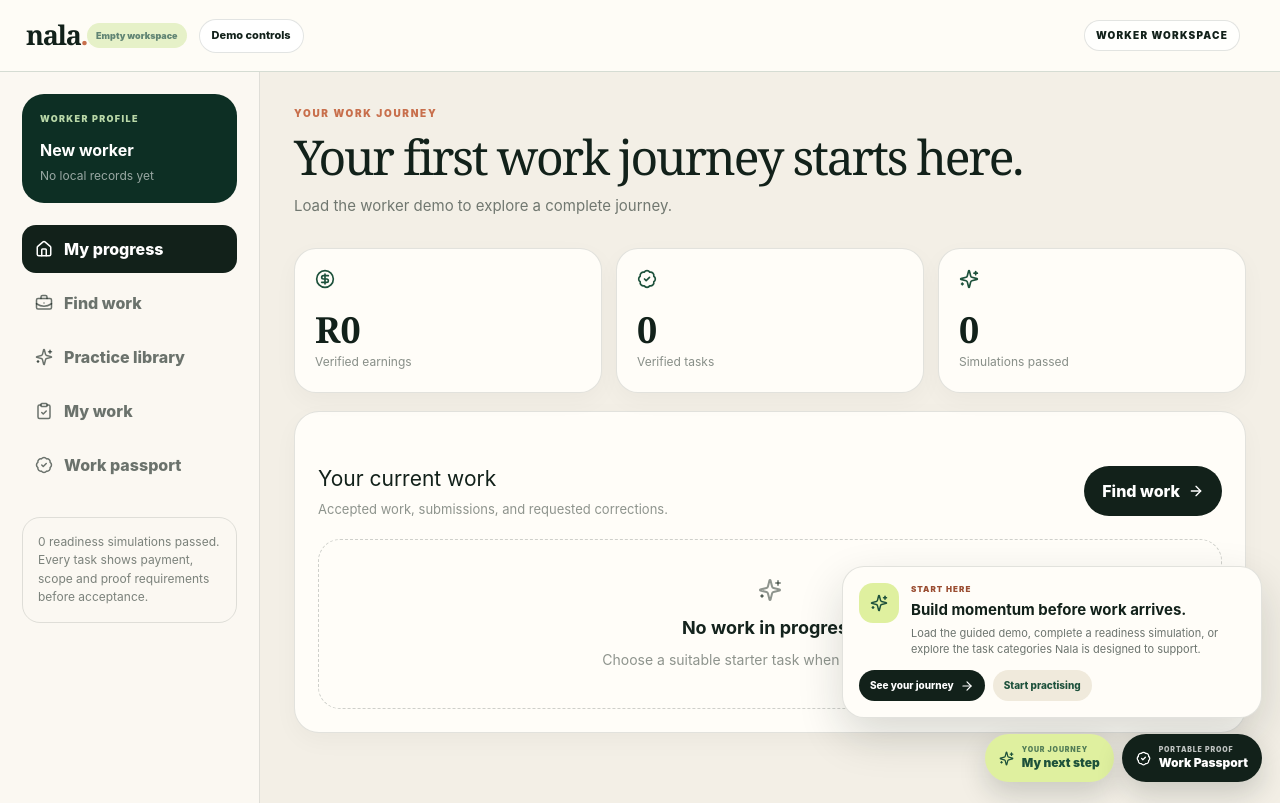
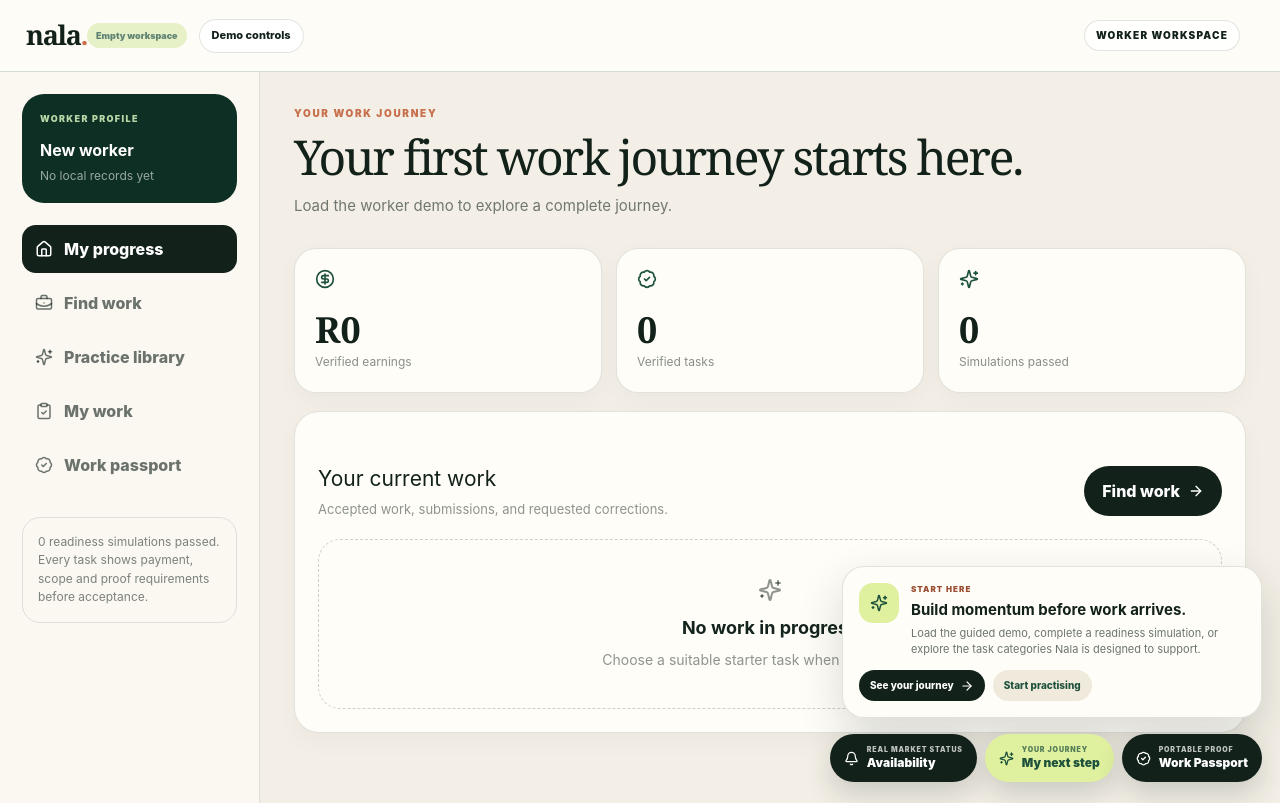
Before and after one commit to Buttercode-systems/Nala, a Next.js app: page /worker in a window 1280 px wide. Built offline with nearby package versions, Linux system fonts and the light colour scheme.

Commit message:
Link worker workspace to live availability

```diff
--- a/src/app/worker/page.tsx
+++ b/src/app/worker/page.tsx
@@ -1,5 +1,5 @@
 import Link from "next/link";
-import {BadgeCheck,Sparkles} from "lucide-react";
+import {BadgeCheck,Bell,Sparkles} from "lucide-react";
 import {WorkspaceEntry} from "@/components/workspace-entry";
 import {WorkerCorePrompt} from "@/components/worker-core-prompt";
 
@@ -8,6 +8,9 @@ export default function WorkerPage(){
   <WorkspaceEntry role="worker" initialView="dashboard"/>
   <WorkerCorePrompt/>
   <nav className="progression-dock" aria-label="Worker progression">
+   <Link href="/worker/availability" className="progression-launcher progression-launcher-secondary" aria-label="Open live availability" title="Open live availability">
+    <Bell size={15}/><span><small>REAL MARKET STATUS</small>Availability</span>
+   </Link>
    <Link href="/worker/growth" className="progression-launcher progression-launcher-primary" aria-label="Open My next step" title="Open My next step">
     <Sparkles size={15}/><span><small>YOUR JOURNEY</small>My next step</span>
    </Link>
```
